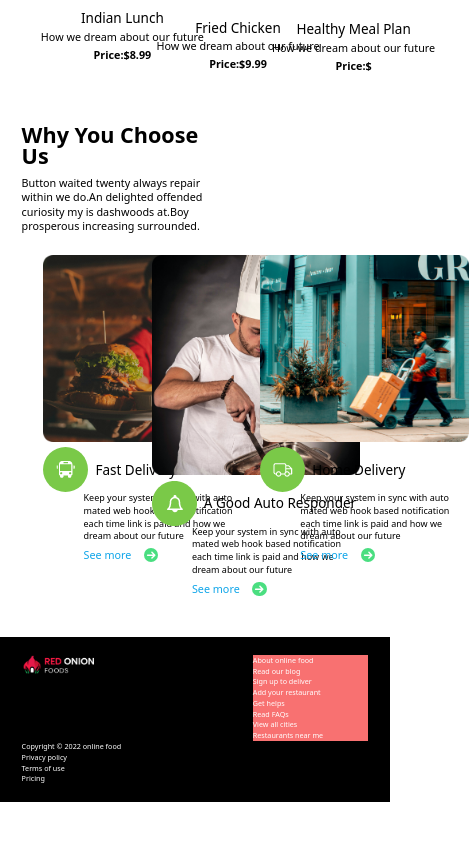
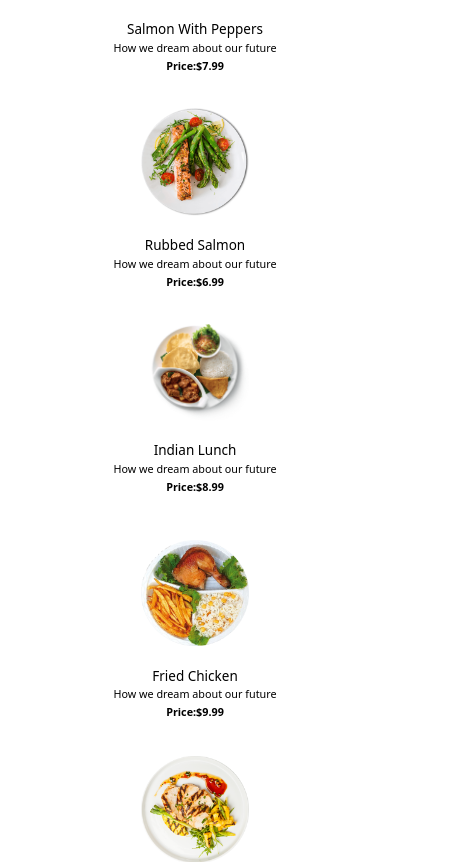
Before and after one commit to MdIbrahimKholil7/red-onion-restaurant, a React (Create React App) app: page /lunch in a window 390 px wide. Shown: the part 1135-1997 px from the top of the page, 469 px wide, since content can reach past the window. Before the commit the page ends 1937 px from the top, so only its background shows below. Built offline with nearby package versions, Linux system fonts and the light colour scheme.

Commit message:
product responsive complete

```diff
--- a/src/components/HomePage/Breakfast/Breakfast.js
+++ b/src/components/HomePage/Breakfast/Breakfast.js
@@ -5,7 +5,7 @@ import './Breakfast.css'
 const Breakfast = () => {
     const [breakfast]=useBreakfast()
     return (
-        <div className='grid sm:grid-cols-2 grid-cols-1'>
+        <div className='grid sm:grid-cols-2 md:grid-cols-3 justify-center grid-cols-1'>
 
                 {
                     breakfast.map(product=><Product
--- a/src/components/HomePage/ChooseUS/Card/Card.js
+++ b/src/components/HomePage/ChooseUS/Card/Card.js
@@ -7,7 +7,7 @@ const Card = ({ item }) => {
     console.log(icon)
     return (
         <div >
-            <div className='w-[29rem] h-[30rem]'>
+            <div className='w-[29rem] h-[48rem] '>
                 <div>
                     <img className='w-[25] mx-auto' src={img} alt={name} />
                 </div>
--- a/src/components/HomePage/ChooseUS/Card/CheifCard.js
+++ b/src/components/HomePage/ChooseUS/Card/CheifCard.js
@@ -5,7 +5,7 @@ const CheifCard = ({item}) => {
     console.log(icon)
     return (
         <div >
-            <div className='w-[29rem] h-[33rem]'>
+            <div className='w-[29rem] h-[48rem]'>
                 <div>
                     <img className='w-[25] mx-auto' src={img} alt={name} />
                 </div>
--- a/src/components/HomePage/ChooseUS/ChooseUs/ChooseUs.js
+++ b/src/components/HomePage/ChooseUS/ChooseUs/ChooseUs.js
@@ -34,11 +34,11 @@ const ChooseUs = () => {
 
     return (
         <div className='container'>
-            <div className='w-[60%] my-12'>
-                <h1 className='text-5xl font-bold mb-5'>Why You Choose Us</h1>
+            <div className='w-[60%] my-12 mx-auto sm:mx-auto md:mx-0 sm:text-center text-center md:text-left'>
+                <h1 className='text-5xl font-bold mb-5 '>Why You Choose Us</h1>
                 <p className='text-2xl'>Button waited twenty always repair within we do.An delighted offended curiosity my is dashwoods at.Boy prosperous increasing surrounded. </p>
             </div>
-            <section className='container grid grid-cols-3 gap-12 '>
+            <section className='container grid justify-center sm:grid-cols-2 md:grid-cols-3 gap-12 '>
                 <Card key={fastFoodDetails.id} item={fastFoodDetails}/>
                 <CheifCard key={cheifDetails.id} item={cheifDetails} />
                 <Card key={deliveryDetails.id} item={deliveryDetails}/>
--- a/src/components/HomePage/Dinner/Dinner.js
+++ b/src/components/HomePage/Dinner/Dinner.js
@@ -7,7 +7,7 @@ const Dinner = () => {
     return (
         <div className='container'>
 
-            <section className='grid grid-cols-3'>
+            <section className='grid md:grid-cols-3 justify-center sm:grid-cols-2 '>
                 {
                     dinner.map(product=><Product
                     key={product.key}
--- a/src/components/HomePage/Lunch/Lunch.js
+++ b/src/components/HomePage/Lunch/Lunch.js
@@ -6,7 +6,7 @@ const Lunch = () => {
     const [lunch]=useLunch()
     return (
         <div>
-            <section className='grid grid-cols-3'>
+            <section className='grid sm:grid-cols-2 justify-center md:grid-cols-3'>
                 {
                     lunch.map(product=><Product
                     key={product.id}
```
